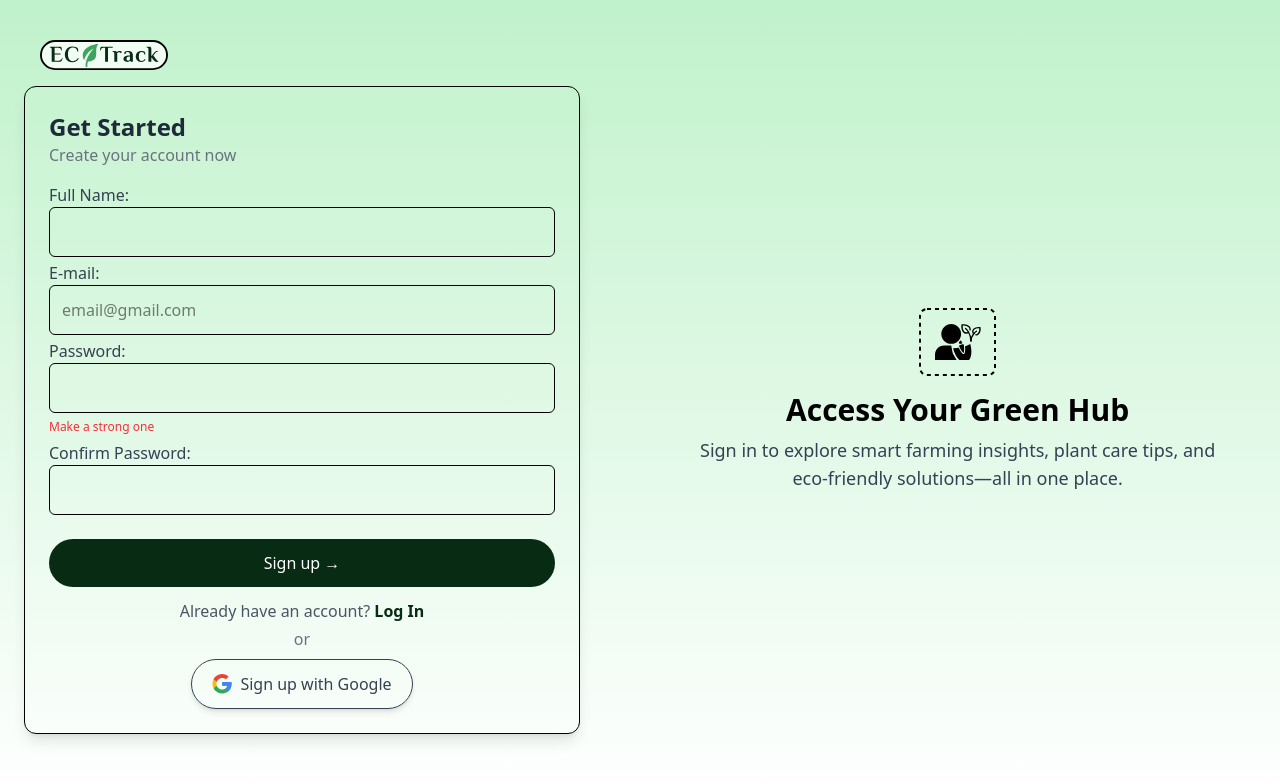
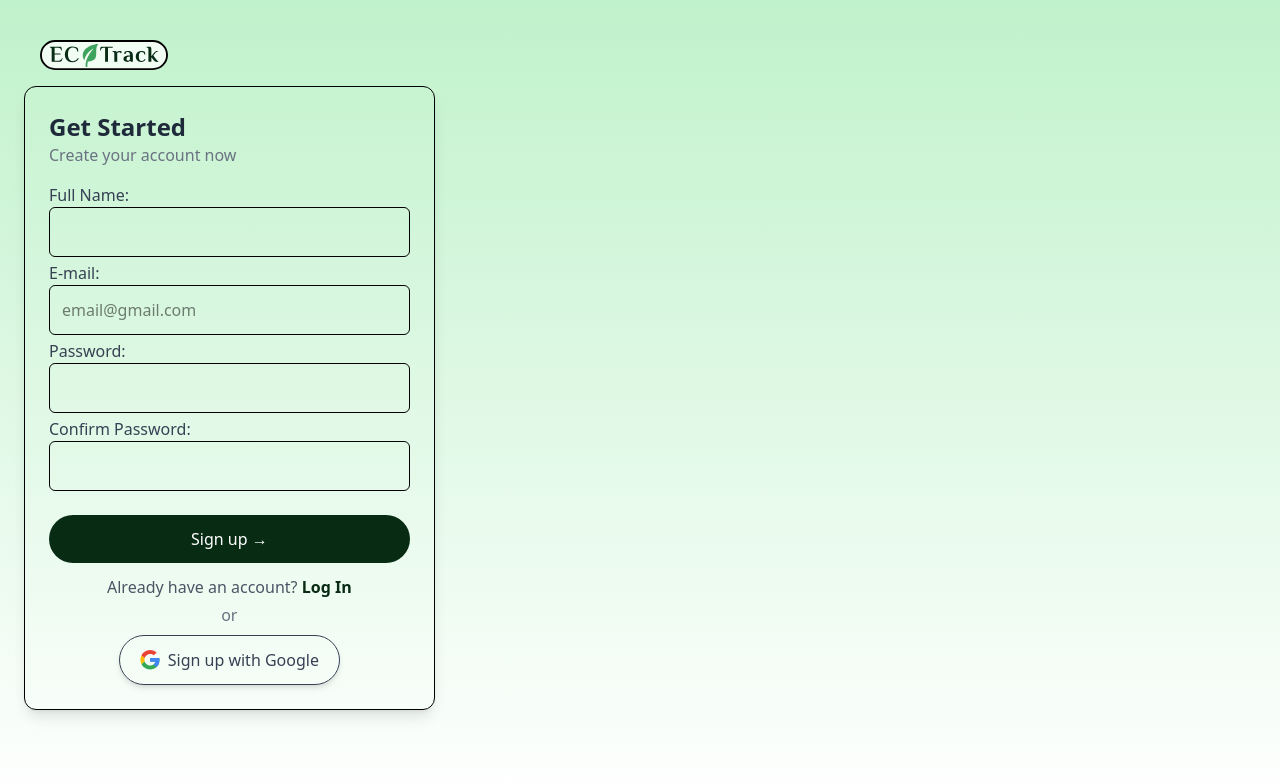
Before and after one commit to tonima26122004/EcoTrack, a React (Vite) app: page /fregister in a window 1280 px wide. Shown: the top 784 px of the page. Built offline with nearby package versions, Linux system fonts and the light colour scheme.

Commit message:
Add Firebase authentication to user login and registration components

```diff
--- a/package.json
+++ b/package.json
@@ -14,6 +14,7 @@
     "@tailwindcss/vite": "^4.0.15",
     "@types/leaflet": "^1.9.17",
     "axios": "^1.8.4",
+    "firebase": "^11.5.0",
     "framer-motion": "^12.6.2",
     "leaflet": "^1.9.4",
     "react": "^19.0.0",
--- a/src/components/authentication/farmer/farmer_login.jsx
+++ b/src/components/authentication/farmer/farmer_login.jsx
@@ -1,5 +1,7 @@
 import React, { useState } from "react";
-import { useNavigate } from "react-router-dom"; // Import useNavigate
+import { useNavigate } from "react-router-dom";
+import { signInWithEmailAndPassword, signInWithPopup, GoogleAuthProvider } from "firebase/auth";
+import { auth } from "./firebase";
 
 const Flogin = () => {
   const [formData, setFormData] = useState({
@@ -7,16 +9,33 @@ const Flogin = () => {
     password: "",
     rememberMe: false,
   });
-
-  const navigate = useNavigate(); // Hook for navigation
+  const [error, setError] = useState("");
+  const navigate = useNavigate();
+  const provider = new GoogleAuthProvider();
 
   const handleChange = (e) => {
     const { name, value, type, checked } = e.target;
     setFormData({ ...formData, [name]: type === "checkbox" ? checked : value });
   };
 
-  const handleLogin = () => {
-    navigate("/farmer"); // Navigate to the farmer page on login
+  const handleLogin = async (e) => {
+    e.preventDefault();
+    setError("");
+    try {
+      await signInWithEmailAndPassword(auth, formData.email, formData.password);
+      navigate("/farmer"); // Navigate to the farmer page on success
+    } catch (err) {
+      setError(err.message);
+    }
+  };
+
+  const handleGoogleSignIn = async () => {
+    try {
+      await signInWithPopup(auth, provider);
+      navigate("/farmer");
+    } catch (err) {
+      setError(err.message);
+    }
   };
 
   return (
@@ -30,7 +49,9 @@ const Flogin = () => {
             <h2 className="text-2xl font-semibold text-gray-800 text-center">Welcome Back</h2>
             <p className="text-gray-500 mb-4 text-center">Sign in to your account now</p>
 
-            {/* Email */}
+            {error && <p className="text-red-500 text-center">{error}</p>}
+
+            <form onSubmit={handleLogin}>
               <label className="block text-gray-700 font-medium">E-mail:</label>
               <input
                 type="email"
@@ -39,9 +60,9 @@ const Flogin = () => {
                 onChange={handleChange}
                 className="w-full p-3 border rounded-md focus:outline-none focus:ring-2 focus:ring-[#082B13]"
                 placeholder="email@gmail.com"
+                required
               />
 
-            {/* Password */}
               <label className="block mt-4 text-gray-700 font-medium">Password:</label>
               <input
                 type="password"
@@ -49,10 +70,9 @@ const Flogin = () => {
                 value={formData.password}
                 onChange={handleChange}
                 className="w-full p-3 border rounded-md focus:outline-none focus:ring-2 focus:ring-[#082B13]"
+                required
               />
-            <span className="text-xs text-red-500">Make a strong one</span>
 
-            {/* Remember Me */}
               <div className="flex items-center mt-4">
                 <input
                   type="checkbox"
@@ -64,26 +84,21 @@ const Flogin = () => {
                 <label className="ml-2 text-gray-700 font-medium">Remember Me</label>
               </div>
 
-            {/* Log In Button */}
               <button
-              onClick={handleLogin}
-              className="w-full bg-[#082B13] text-white mt-6 py-3 rounded-full flex justify-center items-center gap-2 hover:bg-[#082B13]"
+                type="submit"
+                className="w-full bg-[#082B13] text-white mt-6 py-3 rounded-full hover:bg-[#06421A]"
               >
                 Log in →
               </button>
+            </form>
 
-            {/* Sign Up Option */}
             <p className="text-center mt-3 text-gray-600">
-              Don't have an account?{" "}
-              <a href="/fregister" className="text-[#082B13] font-semibold">
-                Sign Up
-              </a>
+              Don't have an account? <a href="/fregister" className="text-[#082B13] font-semibold">Sign Up</a>
             </p>
 
-            {/* Google Sign-in */}
             <div className="mt-4 flex flex-col items-center">
               <span className="text-gray-500">or</span>
-              <button className="mt-2 flex items-center gap-2 border px-5 py-3 rounded-full text-gray-700 shadow-md">
+              <button onClick={handleGoogleSignIn} className="mt-2 flex items-center gap-2 border px-5 py-3 rounded-full text-gray-700 shadow-md">
                 <img src="google.svg" alt="Google" className="w-5 h-5" />
                 Sign in with Google
               </button>
@@ -95,11 +110,7 @@ const Flogin = () => {
       {/* Right Section */}
       <div className="w-full lg:w-2/3 flex items-center justify-center mt-10 lg:mt-0">
         <div className="text-center">
-          <img
-            src="farmer.svg"
-            alt="Farmer Illustration"
-            className="w-72 sm:w-80 md:w-96 lg:w-auto mx-auto"
-          />
+          <img src="farmer.svg" alt="Farmer Illustration" className="w-72 sm:w-80 md:w-96 lg:w-auto mx-auto" />
           <div className="text-2xl sm:text-3xl font-semibold mt-4">Access Your Green Hub</div>
           <div className="text-lg text-gray-700 mt-2">
             Sign in to explore smart farming insights, plant care tips, and <br />
--- a/src/components/authentication/farmer/farmer_register.jsx
+++ b/src/components/authentication/farmer/farmer_register.jsx
@@ -1,5 +1,7 @@
 import React, { useState } from "react";
-import { useNavigate } from "react-router-dom"; // Import useNavigate
+import { useNavigate } from "react-router-dom";
+import { createUserWithEmailAndPassword, signInWithPopup, GoogleAuthProvider } from "firebase/auth";
+import { auth } from "./firebase";
 
 const Fregister = () => {
   const [formData, setFormData] = useState({
@@ -8,29 +10,52 @@ const Fregister = () => {
     password: "",
     confirmPassword: "",
   });
-
-  const navigate = useNavigate(); // Hook for navigation
+  const [error, setError] = useState("");
+  const navigate = useNavigate();
+  const provider = new GoogleAuthProvider();
 
   const handleChange = (e) => {
     setFormData({ ...formData, [e.target.name]: e.target.value });
   };
 
-  const handleSignUp = () => {
-    navigate("/farmer"); // Navigate to /farmer after sign-up
+  const handleSignUp = async (e) => {
+    e.preventDefault();
+    setError("");
+
+    if (formData.password !== formData.confirmPassword) {
+      setError("Passwords do not match");
+      return;
+    }
+
+    try {
+      await createUserWithEmailAndPassword(auth, formData.email, formData.password);
+      navigate("/farmer");
+    } catch (err) {
+      setError(err.message);
+    }
+  };
+
+  const handleGoogleSignUp = async () => {
+    try {
+      await signInWithPopup(auth, provider);
+      navigate("/farmer");
+    } catch (err) {
+      setError(err.message);
+    }
   };
 
   return (
     <div className="h-full w-full flex flex-wrap lg:flex-nowrap absolute bg-gradient-to-t from-transparent to-[#C0F2CB] p-6">
-      {/* Left Section */}
-      <div className="w-full lg:1/3 flex flex-col ">
+      <div className="w-full lg:w-1/3 flex flex-col">
         <img src="logo.svg" alt="Logo" className="m-4 w-32 sm:w-40 md:w-32" />
 
         <div className="flex items-center w-full">
           <div className="bg-transparent border p-6 rounded-xl shadow-lg w-full max-w-2xl">
             <h2 className="text-2xl font-semibold text-gray-800">Get Started</h2>
             <p className="text-gray-500 mb-4">Create your account now</p>
+            {error && <p className="text-red-500 text-center">{error}</p>}
 
-            {/* Full Name */}
+            <form onSubmit={handleSignUp}>
               <label className="block text-gray-700 font-medium">Full Name:</label>
               <input
                 type="text"
@@ -38,9 +63,9 @@ const Fregister = () => {
                 value={formData.fullName}
                 onChange={handleChange}
                 className="w-full p-3 border rounded-md focus:outline-none focus:ring-2 focus:ring-[#082B13]"
+                required
               />
 
-            {/* Email */}
               <label className="block mt-1 text-gray-700 font-medium">E-mail:</label>
               <input
                 type="email"
@@ -49,9 +74,9 @@ const Fregister = () => {
                 onChange={handleChange}
                 className="w-full p-3 border rounded-md focus:outline-none focus:ring-2 focus:ring-[#082B13]"
                 placeholder="email@gmail.com"
+                required
               />
 
-            {/* Password */}
               <label className="block mt-1 text-gray-700 font-medium">Password:</label>
               <input
                 type="password"
@@ -59,10 +84,9 @@ const Fregister = () => {
                 value={formData.password}
                 onChange={handleChange}
                 className="w-full p-3 border rounded-md focus:outline-none focus:ring-2 focus:ring-[#082B13]"
+                required
               />
-            <span className="text-xs text-red-500">Make a strong one</span>
 
-            {/* Confirm Password */}
               <label className="block mt-1 text-gray-700 font-medium">Confirm Password:</label>
               <input
                 type="password"
@@ -70,50 +94,28 @@ const Fregister = () => {
                 value={formData.confirmPassword}
                 onChange={handleChange}
                 className="w-full p-3 border rounded-md focus:outline-none focus:ring-2 focus:ring-[#082B13]"
+                required
               />
 
-            {/* Sign Up Button */}
               <button
-              onClick={handleSignUp}
-              className="w-full bg-[#082B13] text-white mt-6 py-3 rounded-full flex justify-center items-center gap-2 hover:bg-[#082B13]"
+                type="submit"
+                className="w-full bg-[#082B13] text-white mt-6 py-3 rounded-full hover:bg-[#06421A]"
               >
                 Sign up →
               </button>
+            </form>
 
-            {/* Login Option */}
             <p className="text-center mt-3 text-gray-600">
-              Already have an account?{" "}
-              <a href="/flogin" className="text-[#082B13] font-semibold">
-                Log In
-              </a>
+              Already have an account? <a href="/flogin" className="text-[#082B13] font-semibold">Log In</a>
             </p>
 
-            {/* Google Sign-up */}
             <div className="mt-1 flex flex-col items-center">
               <span className="text-gray-500">or</span>
-              <button className="mt-2 flex items-center gap-2 border px-5 py-3 rounded-full text-gray-700 shadow-md">
+              <button onClick={handleGoogleSignUp} className="mt-2 flex items-center gap-2 border px-5 py-3 rounded-full text-gray-700 shadow-md">
                 <img src="google.svg" alt="Google" className="w-5 h-5" />
                 Sign up with Google
               </button>
             </div>
-          </div>
-        </div>
-      </div>
-
-      {/* Right Section */}
-      <div className="w-full flex items-center lg:ml-30 mt-10 lg:mt-0">
-        <div className="text-center">
-          <img
-            src="farmer.svg"
-            alt="Farmer Illustration"
-            className="w-72 sm:w-80 md:w-96 lg:w-auto mx-auto"
-          />
-          <div className="text-2xl sm:text-3xl font-semibold mt-4">
-            Access Your Green Hub
-          </div>
-          <div className="text-lg text-gray-700 mt-2">
-            Sign in to explore smart farming insights, plant care tips, and <br />
-            eco-friendly solutions—all in one place.
           </div>
         </div>
       </div>
--- /dev/null
+++ b/src/components/authentication/farmer/firebase.js
@@ -0,0 +1,21 @@
+// Import the functions you need from the SDKs you need
+import { initializeApp } from "firebase/app";
+import { getAuth } from "firebase/auth";  // Import authentication module
+import { getAnalytics } from "firebase/analytics";
+
+// Your web app's Firebase configuration
+const firebaseConfig = {
+  apiKey: "AIzaSyAs264Ra8LoYHabpu6h1BwrgLynYR5IZRk",
+  authDomain: "ecotrack-96a4f.firebaseapp.com",
+  projectId: "ecotrack-96a4f",
+  storageBucket: "ecotrack-96a4f.appspot.com",
+  messagingSenderId: "430951030885",
+  appId: "1:430951030885:web:a8c7cf466b36fa6642e68c",
+  measurementId: "G-W2S8KTQ1D7"
+};
+
+// Initialize Firebase
+const app = initializeApp(firebaseConfig);
+const auth = getAuth(app); // Initialize authentication
+
+export { auth };
--- /dev/null
+++ b/src/components/authentication/user/firebase.js
@@ -0,0 +1,21 @@
+// Import the functions you need from the SDKs you need
+import { initializeApp } from "firebase/app";
+import { getAuth } from "firebase/auth";  // Import authentication module
+import { getAnalytics } from "firebase/analytics";
+
+// Your web app's Firebase configuration
+const firebaseConfig = {
+  apiKey: "AIzaSyAs264Ra8LoYHabpu6h1BwrgLynYR5IZRk",
+  authDomain: "ecotrack-96a4f.firebaseapp.com",
+  projectId: "ecotrack-96a4f",
+  storageBucket: "ecotrack-96a4f.appspot.com",
+  messagingSenderId: "430951030885",
+  appId: "1:430951030885:web:a8c7cf466b36fa6642e68c",
+  measurementId: "G-W2S8KTQ1D7"
+};
+
+// Initialize Firebase
+const app = initializeApp(firebaseConfig);
+const auth = getAuth(app); // Initialize authentication
+
+export { auth };
--- a/src/components/authentication/user/user_login.jsx
+++ b/src/components/authentication/user/user_login.jsx
@@ -1,4 +1,7 @@
 import React, { useState } from "react";
+import { useNavigate } from "react-router-dom"; // Import useNavigate
+import { signInWithEmailAndPassword } from "firebase/auth";
+import { auth } from "./firebase"; // Import Firebase auth
 
 const Ulogin = () => {
   const [formData, setFormData] = useState({
@@ -7,9 +10,23 @@ const Ulogin = () => {
     rememberMe: false,
   });
 
+  const [error, setError] = useState(""); // State to store error messages
+  const navigate = useNavigate(); // Hook for navigation
+
   const handleChange = (e) => {
     const { name, value, type, checked } = e.target;
     setFormData({ ...formData, [name]: type === "checkbox" ? checked : value });
+  };
+
+  const handleLogin = async () => {
+    setError(""); // Clear previous errors
+
+    try {
+      await signInWithEmailAndPassword(auth, formData.email, formData.password);
+      navigate("/Chat"); // Redirect to Chat page after successful login
+    } catch (error) {
+      setError("Invalid email or password. Please try again."); // Display error message
+    }
   };
 
   return (
@@ -22,6 +39,8 @@ const Ulogin = () => {
           <div className="bg-transparent border p-6 rounded-xl shadow-lg w-full max-w-2xl">
             <h2 className="text-2xl font-semibold text-gray-800 text-center">Welcome Back</h2>
             <p className="text-gray-500 mb-4 text-center">Sign in to your account now</p>
+
+            {error && <p className="text-red-500 text-center">{error}</p>} {/* Error Message */}
 
             {/* Email */}
             <label className="block text-gray-700 font-medium">E-mail:</label>
@@ -58,11 +77,12 @@ const Ulogin = () => {
             </div>
 
             {/* Log In Button */}
-            <a href="/Chat">
-              <button className="w-full bg-[#082B13] text-white mt-6 py-3 rounded-full flex justify-center items-center gap-2 hover:bg-[#082B13]">
-                Log in →
-              </button>
-            </a>
+            <button
+              onClick={handleLogin}
+              className="w-full bg-[#082B13] text-white mt-6 py-3 rounded-full flex justify-center items-center gap-2 hover:bg-[#082B13]"
+            >
+              Log in →
+            </button>
 
             {/* Sign Up Option */}
             <p className="text-center mt-3 text-gray-600">
--- a/src/components/authentication/user/user_register.jsx
+++ b/src/components/authentication/user/user_register.jsx
@@ -1,4 +1,7 @@
 import React, { useState } from "react";
+import { useNavigate } from "react-router-dom"; // Import useNavigate
+import { createUserWithEmailAndPassword } from "firebase/auth";
+import { auth } from "./firebase"; // Import Firebase auth
 
 const Uregister = () => {
   const [formData, setFormData] = useState({
@@ -8,8 +11,27 @@ const Uregister = () => {
     confirmPassword: "",
   });
 
+  const [error, setError] = useState(""); // State to store error messages
+  const navigate = useNavigate(); // Hook for navigation
+
   const handleChange = (e) => {
     setFormData({ ...formData, [e.target.name]: e.target.value });
+  };
+
+  const handleSignUp = async () => {
+    setError(""); // Clear previous errors
+
+    if (formData.password !== formData.confirmPassword) {
+      setError("Passwords do not match!");
+      return;
+    }
+
+    try {
+      await createUserWithEmailAndPassword(auth, formData.email, formData.password);
+      navigate("/Chat"); // Redirect to Chat page after successful signup
+    } catch (error) {
+      setError(error.message); // Display Firebase error messages
+    }
   };
 
   return (
@@ -22,6 +44,8 @@ const Uregister = () => {
           <div className="bg-transparent border p-6 rounded-xl shadow-lg w-full max-w-2xl">
             <h2 className="text-2xl font-semibold text-gray-800">Get Started</h2>
             <p className="text-gray-500 mb-4">Create your account now</p>
+
+            {error && <p className="text-red-500 text-center">{error}</p>} {/* Error Message */}
 
             {/* Full Name */}
             <label className="block text-gray-700 font-medium">Full Name:</label>
@@ -66,11 +90,12 @@ const Uregister = () => {
             />
 
             {/* Sign Up Button */}
-            <a href="/Chat">
-              <button className="w-full bg-[#082B13] text-white mt-6 py-3 rounded-full flex justify-center items-center gap-2 hover:bg-[#082B13]">
-                Sign up →
-              </button>
-            </a>
+            <button
+              onClick={handleSignUp}
+              className="w-full bg-[#082B13] text-white mt-6 py-3 rounded-full flex justify-center items-center gap-2 hover:bg-[#082B13]"
+            >
+              Sign up →
+            </button>
 
             {/* Login Option */}
             <p className="text-center mt-3 text-gray-600">
```
Also changed, not shown: 1 other file (tests, documents, lock files or other folders). Lines whose indentation alone changed are shown as unchanged.
